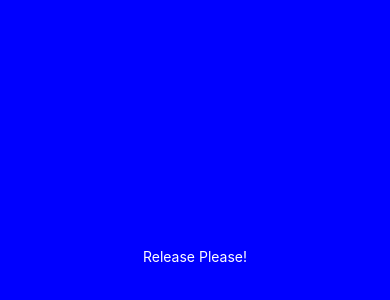
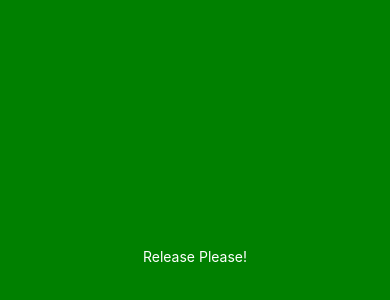
Before and after one commit to adamhari/release-please, a React Native app: screen / in a window 390 px wide. Shown: the part 166-466 px from the top of the page. Built offline with nearby package versions, Linux system fonts and the light colour scheme.

Commit message:
feat(App): make it green!

```diff
--- a/App.tsx
+++ b/App.tsx
@@ -8,7 +8,7 @@ export default function App() {
         flex: 1,
         justifyContent: "center",
         alignItems: "center",
-        backgroundColor: "blue",
+        backgroundColor: "green",
       }}
     >
       <Text style={{ color: "white" }}>Release Please!</Text>
```
